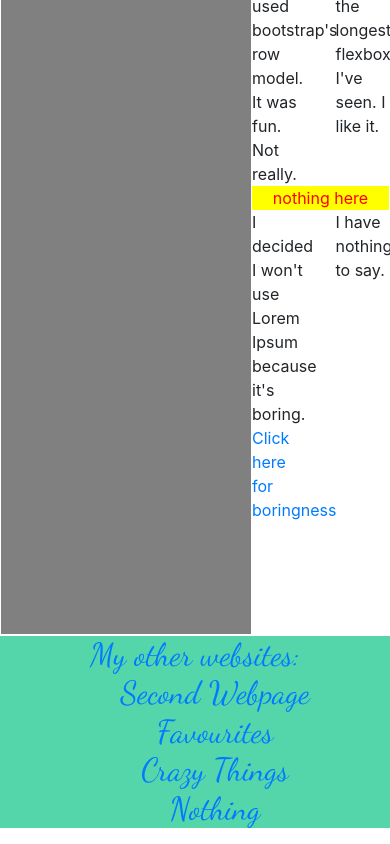
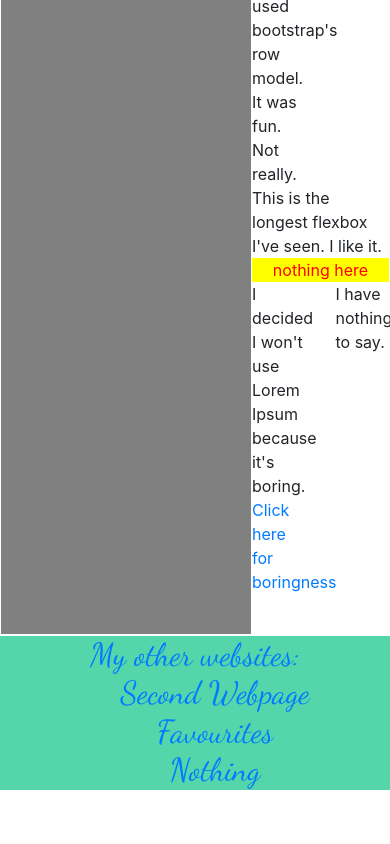
Before and after one commit to ScythiaCK/Project0, a plain HTML site: page third.html in a window 390 px wide. Shown: the part 442-1286 px from the top of the page. After the commit the page ends 1248 px from the top, so only its background shows below. Drawn offline with nearby package versions, Linux system fonts and the light colour scheme.

Commit message:
Deleted crazy things

```diff
--- a/third.html
+++ b/third.html
@@ -20,7 +20,7 @@
             <ul>
               <li><a href="secondpage.html">Second Webpage</a></li>
               <li><a href="#">Favourites</a></li>
-              <li><a href="#">Crazy Things</a></li>
+
               <li><a href="#">Nothing</a></li>
             </ul>
           </nav>
@@ -38,7 +38,7 @@
                   <div class="col-6 col-md-4" class="flexie">Hello there. This is my website. Welcome to my website. ??? This is not a rainbow. Intended</div>
                   <div class="col-6 col-md-4" class="flexie">Check out my other websites if you haven't yet. They are certainly cooler than this one.</div>
                   <div class="col-6 col-md-4" class="flexie">Here I used bootstrap's row model. It was fun. Not really.</div>
-                  <div class="col-6 col-md-4"> This is the longest flexbox I've seen. I like it.</div>
+                  <div class="col-12 col-md-4"> This is the longest flexbox I've seen. I like it.</div>
                 </div>
                 <div id="nothinghere"> nothing here </div>
                 <div class="row">
@@ -57,7 +57,7 @@
             <ul class="unordered">
               <li><a href="secondpage.html">Second Webpage</a></li>
               <li><a href="#">Favourites</a></li>
-              <li><a href="#">Crazy Things</a></li>
+
               <li><a href="#">Nothing</a></li>
             </ul>
           </div>
```
Also changed, not shown: index.html (+2 -2 lines), secondpage.html (+2 -2 lines).
